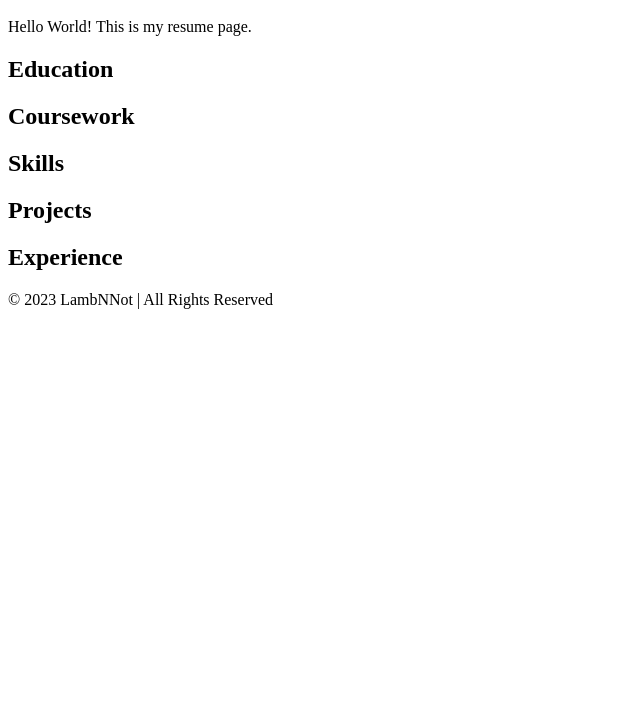
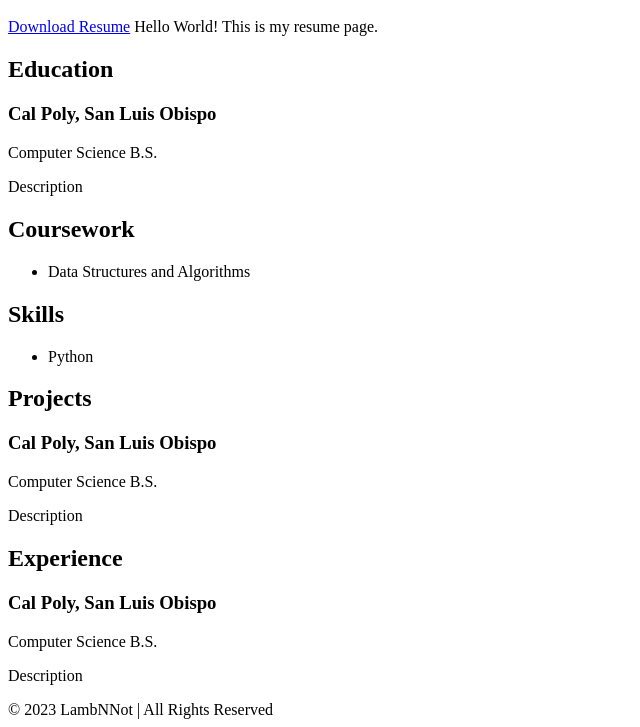
Before and after one commit to LambNNot/LambNNot2, a plain HTML site: page resume.html in a window 1280 px wide. Shown: the part 270-997 px from the top of the page, without its empty margins (0-640 px from the left). Before the commit the page ends 800 px from the top, so only its background shows below. Drawn offline with Linux system fonts and the light colour scheme.

Commit message:
feat: add content to resume.html

```diff
--- a/resume.html
+++ b/resume.html
@@ -18,25 +18,59 @@
 
     </nav>
     <main>
-      <h1 class="title-page">Resume</h1>
+      <h1 class="page-title">Resume</h1>
+      <a href="SamPhanResume Fall2024.pdf" download>Download Resume</a>
       Hello World! This is my resume page.
       <div class="resume">
 
       </div>
       <section class="section">
         <h2 class="section-title">Education</h2>
+        <div class="entry">
+          <h3 class="entry-title">Cal Poly, San Luis Obispo</h3>
+          <p class="entry-info">
+            Computer Science B.S.
+          </p>
+          <p class="entry-description">
+            Description
+          </p>
+        </div>
       </section>
       <section class="section">
         <h2 class="section-title">Coursework</h2>
+        <ul class="course-list">
+          <li>Data Structures and Algorithms</li>
+        </ul>
       </section>
       <section class="section">
         <h2 class="section-title">Skills</h2>
+        <ul class="skills-list">
+          <li>Python</li>
+        </ul>
       </section>
       <section class="section">
         <h2 class="section-title">Projects</h2>
+        <div class="entry">
+          <h3 class="entry-title">Cal Poly, San Luis Obispo</h3>
+          <p class="entry-info">
+            Computer Science B.S.
+          </p>
+          <p class="entry-description">
+            Description
+          </p>
+        </div>
       </section>
       <section class="section"></section>
         <h2 class="section-title">Experience</h2>
+        <div class="entry">
+          <h3 class="entry-title">Cal Poly, San Luis Obispo</h3>
+          <p class="entry-info">
+            Computer Science B.S.
+          </p>
+          <p class="entry-description">
+            Description
+          </p>
+        </div>
       </section>
     </main>
     <footer class="footer">
```
Also changed, not shown: 1 other file.
